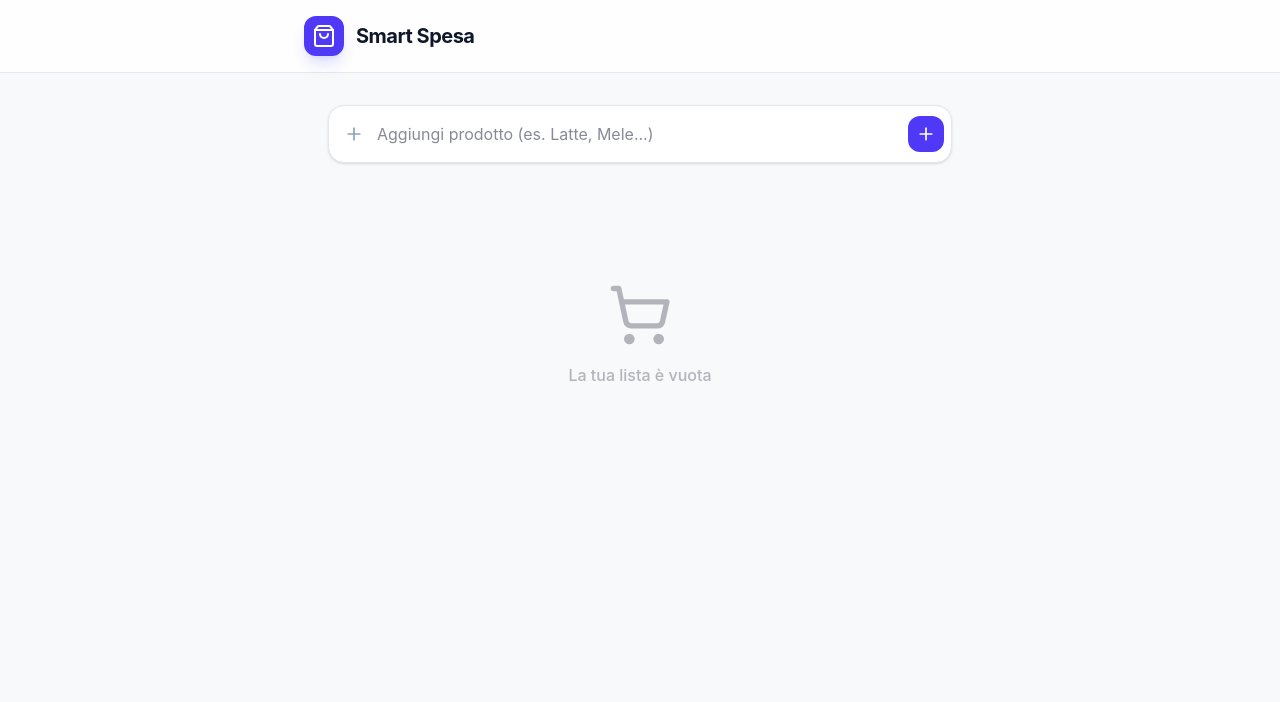
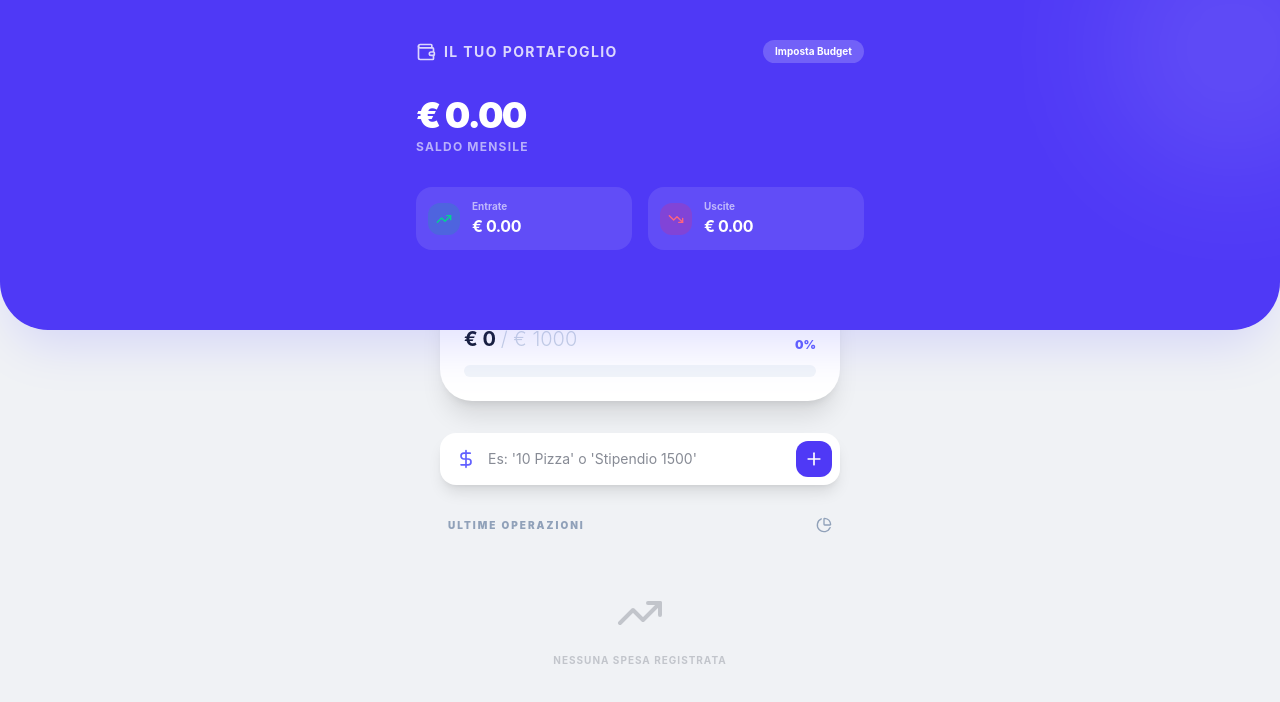
Before and after one commit to massimo12c/prome, a React (Vite) app: page / in a window 1280 px wide. Shown: the top 702 px of the page. Built offline with nearby package versions, Linux system fonts and the light colour scheme.

Commit message:
Convert app to Smart Budget Manager

```diff
--- a/index.html
+++ b/index.html
@@ -6,9 +6,9 @@
     <link rel="manifest" href="/manifest.webmanifest" />
     <meta name="apple-mobile-web-app-capable" content="yes">
     <meta name="apple-mobile-web-app-status-bar-style" content="black-translucent">
-    <meta name="apple-mobile-web-app-title" content="SmartSpesa">
+    <meta name="apple-mobile-web-app-title" content="SmartBudget">
     <meta name="viewport" content="width=device-width, initial-scale=1.0, maximum-scale=1.0, user-scalable=no" />
-    <title>Smart Spesa</title>
+    <title>Smart Budget</title>
   </head>
   <body>
     <div id="root"></div>
--- a/src/App.tsx
+++ b/src/App.tsx
@@ -1,50 +1,46 @@
 import { useState, useEffect } from 'react';
-import { Plus, ShoppingCart, Trash2, CheckCircle2, Circle, ShoppingBag } from 'lucide-react';
+import { Plus, Trash2, Wallet, PieChart, TrendingUp, TrendingDown, DollarSign, ArrowRight, X } from 'lucide-react';
 import { motion, AnimatePresence } from 'framer-motion';
 
-interface ShoppingItem {
+interface Transaction {
   id: string;
-  text: string;
+  amount: number;
+  description: string;
   category: string;
-  completed: boolean;
-  quantity?: string;
+  date: string;
+  timestamp: number;
 }
 
 const CATEGORY_MAP: Record<string, string> = {
-  'pane': 'Panetteria', 'focaccia': 'Panetteria', 'biscotti': 'Panetteria', 'cracker': 'Panetteria',
-  'latte': 'Latticini', 'formaggio': 'Latticini', 'burro': 'Latticini', 'yogurt': 'Latticini', 'panna': 'Latticini',
-  'mela': 'Ortofrutta', 'pera': 'Ortofrutta', 'banana': 'Ortofrutta', 'pomodoro': 'Ortofrutta', 'insalata': 'Ortofrutta', 'carota': 'Ortofrutta', 'patata': 'Ortofrutta',
-  'carne': 'Macelleria', 'pollo': 'Macelleria', 'manzo': 'Macelleria', 'prosciutto': 'Macelleria', 'salame': 'Macelleria',
-  'pesce': 'Pescheria', 'tonno': 'Pescheria', 'salmone': 'Pescheria',
-  'pasta': 'Dispensa', 'riso': 'Dispensa', 'farina': 'Dispensa', 'zucchero': 'Dispensa', 'sale': 'Dispensa', 'olio': 'Dispensa',
-  'acqua': 'Bevande', 'vino': 'Bevande', 'birra': 'Bevande', 'succo': 'Bevande', 'coca': 'Bevande',
-  'sapone': 'Igiene', 'shampoo': 'Igiene', 'dentifricio': 'Igiene', 'carta': 'Igiene',
+  'pizza': 'Cibo', 'ristorante': 'Cibo', 'cena': 'Cibo', 'pranzo': 'Cibo', 'spesa': 'Cibo', 'caffè': 'Cibo', 'bar': 'Cibo',
+  'benzina': 'Trasporti', 'auto': 'Trasporti', 'treno': 'Trasporti', 'bus': 'Trasporti', 'parcheggio': 'Trasporti',
+  'affitto': 'Casa', 'bolletta': 'Casa', 'luce': 'Casa', 'gas': 'Casa', 'internet': 'Casa',
+  'cinema': 'Svago', 'teatro': 'Svago', 'gioco': 'Svago', 'abbonamento': 'Svago', 'netflix': 'Svago',
+  'stipendio': 'Entrate', 'bonus': 'Entrate', 'regalo': 'Entrate',
 };
 
-const CATEGORY_COLORS: Record<string, string> = {
-  'Panetteria': 'bg-amber-100 text-amber-700 dark:bg-amber-900/30 dark:text-amber-400',
-  'Latticini': 'bg-blue-100 text-blue-700 dark:bg-blue-900/30 dark:text-blue-400',
-  'Ortofrutta': 'bg-emerald-100 text-emerald-700 dark:bg-emerald-900/30 dark:text-emerald-400',
-  'Macelleria': 'bg-rose-100 text-rose-700 dark:bg-rose-900/30 dark:text-rose-400',
-  'Pescheria': 'bg-cyan-100 text-cyan-700 dark:bg-cyan-900/30 dark:text-cyan-400',
-  'Dispensa': 'bg-orange-100 text-orange-700 dark:bg-orange-900/30 dark:text-orange-400',
-  'Bevande': 'bg-purple-100 text-purple-700 dark:bg-purple-900/30 dark:text-purple-400',
-  'Igiene': 'bg-slate-100 text-slate-700 dark:bg-slate-900/30 dark:text-slate-400',
-  'Altro': 'bg-gray-100 text-gray-700 dark:bg-gray-900/30 dark:text-gray-400',
+const CATEGORY_ICONS: Record<string, any> = {
+  'Cibo': '🍔', 'Trasporti': '🚗', 'Casa': '🏠', 'Svago': '🎮', 'Entrate': '💰', 'Altro': '📦'
 };
 
 function App() {
-  const [items, setItems] = useState<ShoppingItem[]>(() => {
-    const saved = localStorage.getItem('shopping_list');
+  const [transactions, setTransactions] = useState<Transaction[]>(() => {
+    const saved = localStorage.getItem('expenses');
     return saved ? JSON.parse(saved) : [];
   });
   const [inputText, setInputText] = useState('');
+  const [budget, setBudget] = useState<number>(() => {
+    const saved = localStorage.getItem('monthly_budget');
+    return saved ? JSON.parse(saved) : 1000;
+  });
+  const [showBudgetEdit, setShowBudgetEdit] = useState(false);
   const [isIOS, setIsIOS] = useState(false);
   const [isStandalone, setIsStandalone] = useState(false);
 
   useEffect(() => {
-    localStorage.setItem('shopping_list', JSON.stringify(items));
-  }, [items]);
+    localStorage.setItem('expenses', JSON.stringify(transactions));
+    localStorage.setItem('monthly_budget', JSON.stringify(budget));
+  }, [transactions, budget]);
 
   useEffect(() => {
     const ua = navigator.userAgent;
@@ -52,192 +48,239 @@ function App() {
     setIsStandalone((window as any).navigator.standalone || window.matchMedia('(display-mode: standalone)').matches);
   }, []);
 
-  const addItem = (e: React.FormEvent) => {
+  const addTransaction = (e: React.FormEvent) => {
     e.preventDefault();
     if (!inputText.trim()) return;
 
-    const lowerText = inputText.toLowerCase();
+    // Pattern: "10 pizza" or "pizza 10"
+    const amountMatch = inputText.match(/(\d+([.,]\d+)?)/);
+    if (!amountMatch) return;
+
+    const amount = parseFloat(amountMatch[1].replace(',', '.'));
+    const description = inputText.replace(amountMatch[0], '').trim() || 'Spesa generica';
+
     let category = 'Altro';
+    const lowerDesc = description.toLowerCase();
     for (const [key, val] of Object.entries(CATEGORY_MAP)) {
-      if (lowerText.includes(key)) {
+      if (lowerDesc.includes(key)) {
         category = val;
         break;
       }
     }
 
-    const newItem: ShoppingItem = {
+    const newTransaction: Transaction = {
       id: Date.now().toString(),
-      text: inputText.trim(),
+      amount,
+      description,
       category,
-      completed: false
+      date: new Date().toLocaleDateString('it-IT', { day: 'numeric', month: 'short' }),
+      timestamp: Date.now()
     };
 
-    setItems([newItem, ...items]);
+    setTransactions([newTransaction, ...transactions]);
     setInputText('');
   };
 
-  const toggleComplete = (id: string) => {
-    setItems(items.map(item =>
-      item.id === id ? { ...item, completed: !item.completed } : item
-    ));
+  const deleteTransaction = (id: string) => {
+    setTransactions(transactions.filter(t => t.id !== id));
   };
 
-  const deleteItem = (id: string) => {
-    setItems(items.filter(item => item.id !== id));
-  };
+  const currentMonthTransactions = transactions.filter(t => {
+    const date = new Date(t.timestamp);
+    const now = new Date();
+    return date.getMonth() === now.getMonth() && date.getFullYear() === now.getFullYear();
+  });
 
-  const clearCompleted = () => {
-    setItems(items.filter(item => !item.completed));
-  };
+  const totalSpent = currentMonthTransactions
+    .filter(t => t.category !== 'Entrate')
+    .reduce((acc, t) => acc + t.amount, 0);
 
-  const categories = [...new Set(items.map(item => item.category))].sort((a, b) =>
-    a === 'Altro' ? 1 : b === 'Altro' ? -1 : a.localeCompare(b)
-  );
+  const totalEarned = currentMonthTransactions
+    .filter(t => t.category === 'Entrate')
+    .reduce((acc, t) => acc + t.amount, 0);
+
+  const balance = totalEarned - totalSpent;
+  const budgetProgress = Math.min((totalSpent / budget) * 100, 100);
 
   return (
-    <div className="min-h-screen bg-[#f8f9fa] dark:bg-[#0f1115] text-slate-900 dark:text-slate-100 transition-colors duration-300 font-sans pb-20">
+    <div className="min-h-screen bg-[#f0f2f5] dark:bg-[#090a0f] text-slate-900 dark:text-slate-100 transition-colors duration-300 font-sans pb-10">
 
-      {/* Header */}
-      <header className="sticky top-0 z-30 bg-white/80 dark:bg-[#0f1115]/80 backdrop-blur-md border-b border-slate-200 dark:border-slate-800 px-6 py-4">
-        <div className="max-w-2xl mx-auto flex items-center justify-between">
-          <div className="flex items-center gap-3">
-            <div className="bg-indigo-600 p-2 rounded-xl shadow-lg shadow-indigo-500/20">
-              <ShoppingBag className="w-6 h-6 text-white" />
+      {/* Header / Wallet Card */}
+      <header className="bg-indigo-600 dark:bg-indigo-700 text-white pt-10 pb-20 px-6 rounded-b-[3rem] shadow-2xl shadow-indigo-500/20 relative overflow-hidden">
+        <div className="absolute top-0 right-0 w-64 h-64 bg-white/10 rounded-full -mr-20 -mt-20 blur-3xl" />
+        <div className="max-w-md mx-auto relative z-10">
+          <div className="flex justify-between items-center mb-8">
+            <div className="flex items-center gap-2">
+              <Wallet className="w-5 h-5 opacity-80" />
+              <span className="text-sm font-bold opacity-80 tracking-widest uppercase">Il tuo Portafoglio</span>
             </div>
-            <h1 className="text-xl font-bold tracking-tight">Smart Spesa</h1>
+            <button
+              onClick={() => setShowBudgetEdit(true)}
+              className="bg-white/20 hover:bg-white/30 px-3 py-1 rounded-full text-[10px] font-bold transition-all"
+            >
+              Imposta Budget
+            </button>
           </div>
-          {items.some(i => i.completed) && (
-            <button
-              onClick={clearCompleted}
-              className="text-xs font-bold text-rose-500 hover:text-rose-600 transition-colors"
-            >
-              Pulisci carrello
-            </button>
-          )}
+
+          <div className="space-y-1 mb-8">
+            <h1 className="text-4xl font-black tracking-tighter">€ {balance.toFixed(2)}</h1>
+            <p className="text-xs opacity-60 font-bold uppercase tracking-widest">Saldo Mensile</p>
+          </div>
+
+          <div className="grid grid-cols-2 gap-4">
+            <div className="bg-white/10 rounded-2xl p-3 flex items-center gap-3">
+              <div className="bg-emerald-500/20 p-2 rounded-xl"><TrendingUp className="w-4 h-4 text-emerald-400" /></div>
+              <div>
+                <p className="text-[10px] opacity-60 font-bold">Entrate</p>
+                <p className="font-bold tracking-tight">€ {totalEarned.toFixed(2)}</p>
+              </div>
+            </div>
+            <div className="bg-white/10 rounded-2xl p-3 flex items-center gap-3">
+              <div className="bg-rose-500/20 p-2 rounded-xl"><TrendingDown className="w-4 h-4 text-rose-400" /></div>
+              <div>
+                <p className="text-[10px] opacity-60 font-bold">Uscite</p>
+                <p className="font-bold tracking-tight">€ {totalSpent.toFixed(2)}</p>
+              </div>
+            </div>
+          </div>
         </div>
       </header>
 
-      <main className="max-w-2xl mx-auto px-6 py-8">
+      <main className="max-w-md mx-auto px-6 -mt-12">
 
-        {/* Input Form */}
-        <form onSubmit={addItem} className="mb-10 relative">
+        {/* Budget Progress Card */}
+        <div className="bg-white dark:bg-[#161821] rounded-[2rem] p-6 shadow-xl mb-8">
+          <div className="flex justify-between items-end mb-3">
+            <div>
+              <p className="text-[10px] font-black uppercase tracking-widest text-slate-400 mb-1">Budget Mensile</p>
+              <h2 className="text-xl font-bold">€ {totalSpent.toFixed(0)} <span className="text-slate-300 font-light">/ € {budget}</span></h2>
+            </div>
+            <span className={`text-xs font-black ${budgetProgress > 90 ? 'text-rose-500' : 'text-indigo-500'}`}>
+              {budgetProgress.toFixed(0)}%
+            </span>
+          </div>
+          <div className="h-3 bg-slate-100 dark:bg-slate-800 rounded-full overflow-hidden">
+            <motion.div
+              initial={{ width: 0 }}
+              animate={{ width: `${budgetProgress}%` }}
+              className={`h-full transition-all duration-1000 ${budgetProgress > 90 ? 'bg-rose-500' : 'bg-indigo-500'}`}
+            />
+          </div>
+        </div>
+
+        {/* Input Bar */}
+        <form onSubmit={addTransaction} className="relative mb-8">
           <input
             type="text"
-            placeholder="Aggiungi prodotto (es. Latte, Mele...)"
-            className="w-full bg-white dark:bg-[#1a1d23] border border-slate-200 dark:border-slate-800 rounded-2xl py-4 pl-12 pr-4 shadow-sm focus:ring-2 focus:ring-indigo-500/20 focus:border-indigo-500 transition-all outline-none"
+            placeholder="Es: '10 Pizza' o 'Stipendio 1500'"
+            className="w-full bg-white dark:bg-[#161821] border-none rounded-2xl py-4 pl-12 pr-4 shadow-lg focus:ring-2 focus:ring-indigo-500 transition-all outline-none text-sm"
             value={inputText}
             onChange={(e) => setInputText(e.target.value)}
           />
-          <Plus className="absolute left-4 top-1/2 -translate-y-1/2 w-5 h-5 text-slate-400" />
-          <button
-            type="submit"
-            className="absolute right-2 top-1/2 -translate-y-1/2 bg-indigo-600 text-white p-2 rounded-xl hover:bg-indigo-700 transition-colors"
-          >
+          <DollarSign className="absolute left-4 top-1/2 -translate-y-1/2 w-5 h-5 text-indigo-500" />
+          <button type="submit" className="absolute right-2 top-1/2 -translate-y-1/2 bg-indigo-600 text-white p-2 rounded-xl">
             <Plus className="w-5 h-5" />
           </button>
         </form>
 
-        {/* Categories & Items */}
-        {items.length === 0 ? (
-          <div className="text-center py-20 opacity-30 flex flex-col items-center gap-4">
-            <ShoppingCart className="w-16 h-16" />
-            <p className="font-medium">La tua lista è vuota</p>
-          </div>
-        ) : (
-          <div className="space-y-10">
-            {categories.map(category => {
-              const categoryItems = items.filter(i => i.category === category);
-              const uncompleted = categoryItems.filter(i => !i.completed);
-              const completed = categoryItems.filter(i => i.completed);
-
-              if (categoryItems.length === 0) return null;
-
-              return (
-                <section key={category} className="space-y-4">
-                  <div className="flex items-center gap-3">
-                    <span className={`text-[10px] font-black uppercase tracking-widest px-2.5 py-1 rounded-full ${CATEGORY_COLORS[category] || CATEGORY_COLORS['Altro']}`}>
-                      {category}
-                    </span>
-                    <div className="h-px flex-1 bg-slate-200 dark:bg-slate-800" />
+        {/* Transactions List */}
+        <div className="space-y-4">
+          <div className="flex items-center justify-between px-2">
+            <h3 className="text-[10px] font-black uppercase tracking-[0.2em] text-slate-400">Ultime Operazioni</h3>
+            <PieChart className="w-4 h-4 text-slate-400" />
           </div>
 
-                  <div className="grid gap-3">
+          <div className="space-y-3">
             <AnimatePresence initial={false}>
-                      {[...uncompleted, ...completed].map((item) => (
+              {transactions.map((t) => (
                 <motion.div
-                          key={item.id}
+                  key={t.id}
                   layout
-                          initial={{ opacity: 0, height: 0 }}
-                          animate={{ opacity: 1, height: 'auto' }}
-                          exit={{ opacity: 0, height: 0 }}
+                  initial={{ opacity: 0, x: -20 }}
+                  animate={{ opacity: 1, x: 0 }}
+                  exit={{ opacity: 0, x: 20 }}
                   className="relative overflow-hidden rounded-2xl"
                 >
-                          {/* Delete Background (Revealed on Swipe) */}
-                          <div className="absolute inset-0 bg-rose-500 flex items-center justify-end px-6 rounded-2xl">
-                            <Trash2 className="text-white w-6 h-6" />
+                  <div className="absolute inset-0 bg-rose-500 flex items-center justify-end px-6">
+                    <Trash2 className="text-white w-5 h-5" />
                   </div>
 
-                          {/* Swipeable Item Content */}
                   <motion.div
                     drag="x"
                     dragConstraints={{ left: -100, right: 0 }}
-                            dragElastic={0.1}
-                            onDragEnd={(_, info) => {
-                              if (info.offset.x < -60) {
-                                deleteItem(item.id);
-                              }
-                            }}
-                            className={`relative flex items-center justify-between p-4 bg-white dark:bg-[#1a1d23] border border-slate-100 dark:border-slate-800 rounded-2xl transition-all ${item.completed ? 'opacity-50' : 'shadow-sm'}`}
+                    onDragEnd={(_, info) => info.offset.x < -60 && deleteTransaction(t.id)}
+                    className="relative bg-white dark:bg-[#161821] p-4 flex items-center justify-between shadow-sm border border-slate-100 dark:border-slate-800/50"
                   >
-                            <div className="flex items-center gap-4 flex-1">
-                              <button
-                                onClick={() => toggleComplete(item.id)}
-                                className={`transition-colors ${item.completed ? 'text-emerald-500' : 'text-slate-300 hover:text-indigo-500'}`}
-                              >
-                                {item.completed ? <CheckCircle2 className="w-6 h-6" /> : <Circle className="w-6 h-6" />}
-                              </button>
-                              <span className={`font-medium ${item.completed ? 'line-through text-slate-400' : ''}`}>
-                                {item.text}
-                              </span>
+                    <div className="flex items-center gap-4">
+                      <div className="text-2xl bg-slate-50 dark:bg-slate-800 w-12 h-12 flex items-center justify-center rounded-xl shadow-inner">
+                        {CATEGORY_ICONS[t.category] || CATEGORY_ICONS['Altro']}
                       </div>
-
-                            {/* Swipe Hint on Mobile */}
-                            <div className="md:hidden text-[8px] font-black uppercase tracking-tighter text-slate-300">
-                              ← swipe
+                      <div>
+                        <p className="font-bold text-sm capitalize">{t.description}</p>
+                        <p className="text-[10px] font-bold text-slate-400 uppercase tracking-tighter">{t.category} • {t.date}</p>
                       </div>
-
-                            {/* PC Delete Button (fallback) */}
-                            <button
-                              onClick={() => deleteItem(item.id)}
-                              className="hidden md:block p-2 text-slate-300 hover:text-rose-500 transition-all"
-                            >
-                              <Trash2 className="w-5 h-5" />
-                            </button>
+                    </div>
+                    <div className={`text-right font-black tracking-tighter ${t.category === 'Entrate' ? 'text-emerald-500' : ''}`}>
+                      {t.category === 'Entrate' ? '+' : '-'} € {t.amount.toFixed(2)}
+                    </div>
                   </motion.div>
                 </motion.div>
               ))}
             </AnimatePresence>
-                  </div>
-                </section>
-              );
-            })}
+
+            {transactions.length === 0 && (
+              <div className="text-center py-10 opacity-20 flex flex-col items-center gap-4">
+                <TrendingUp className="w-12 h-12" />
+                <p className="font-bold uppercase tracking-widest text-[10px]">Nessuna spesa registrata</p>
               </div>
             )}
-
+          </div>
+        </div>
       </main>
 
-      {/* iOS/Android PWA Prompt */}
+      {/* Budget Edit Modal */}
+      <AnimatePresence>
+        {showBudgetEdit && (
+          <div className="fixed inset-0 z-50 flex items-center justify-center p-6 backdrop-blur-sm bg-black/20">
+            <motion.div
+              initial={{ scale: 0.9, opacity: 0 }}
+              animate={{ scale: 1, opacity: 1 }}
+              exit={{ scale: 0.9, opacity: 0 }}
+              className="bg-white dark:bg-[#161821] w-full max-w-xs rounded-3xl p-6 shadow-2xl"
+            >
+              <div className="flex justify-between items-center mb-6">
+                <h4 className="font-black uppercase tracking-widest text-xs">Imposta Budget Mensile</h4>
+                <button onClick={() => setShowBudgetEdit(false)}><X className="w-4 h-4" /></button>
+              </div>
+              <input
+                type="number"
+                className="w-full bg-slate-50 dark:bg-slate-900 border-none rounded-2xl py-4 px-4 text-center text-2xl font-black mb-6"
+                value={budget}
+                onChange={(e) => setBudget(Number(e.target.value))}
+              />
+              <button
+                onClick={() => setShowBudgetEdit(false)}
+                className="w-full bg-indigo-600 text-white py-4 rounded-2xl font-bold"
+              >
+                Salva
+              </button>
+            </motion.div>
+          </div>
+        )}
+      </AnimatePresence>
+
+      {/* iOS/Android Prompt */}
       {((isIOS || /Android/.test(navigator.userAgent)) && !isStandalone) && (
         <motion.div
           initial={{ opacity: 0, y: 50 }}
           animate={{ opacity: 1, y: 0 }}
-          className="fixed bottom-6 left-6 right-6 bg-white dark:bg-[#1a1d23] border border-slate-200 dark:border-slate-800 p-4 rounded-3xl shadow-2xl flex items-center gap-4 z-50"
+          className="fixed bottom-6 left-6 right-6 bg-white dark:bg-[#161821] border border-slate-200 dark:border-slate-800 p-4 rounded-3xl shadow-2xl flex items-center gap-4 z-50"
         >
           <div className="bg-indigo-600 p-3 rounded-2xl text-white">
-            <Plus className="w-5 h-5" />
+            <ArrowRight className="w-5 h-5 rotate-[-90deg]" />
           </div>
           <p className="text-[10px] font-bold uppercase tracking-tight leading-tight">
-            Installa la Spesa: clicca su {isIOS ? '↑' : '⋮'} e seleziona <br/> <strong>"Aggiungi a Home"</strong>.
+            Installa Smart Budget: clicca su {isIOS ? '↑' : '⋮'} e seleziona <br/> <strong>"Aggiungi a Home"</strong>.
           </p>
         </motion.div>
       )}
```
Also changed, not shown: public/manifest.webmanifest. Lines whose indentation alone changed are shown as unchanged.
